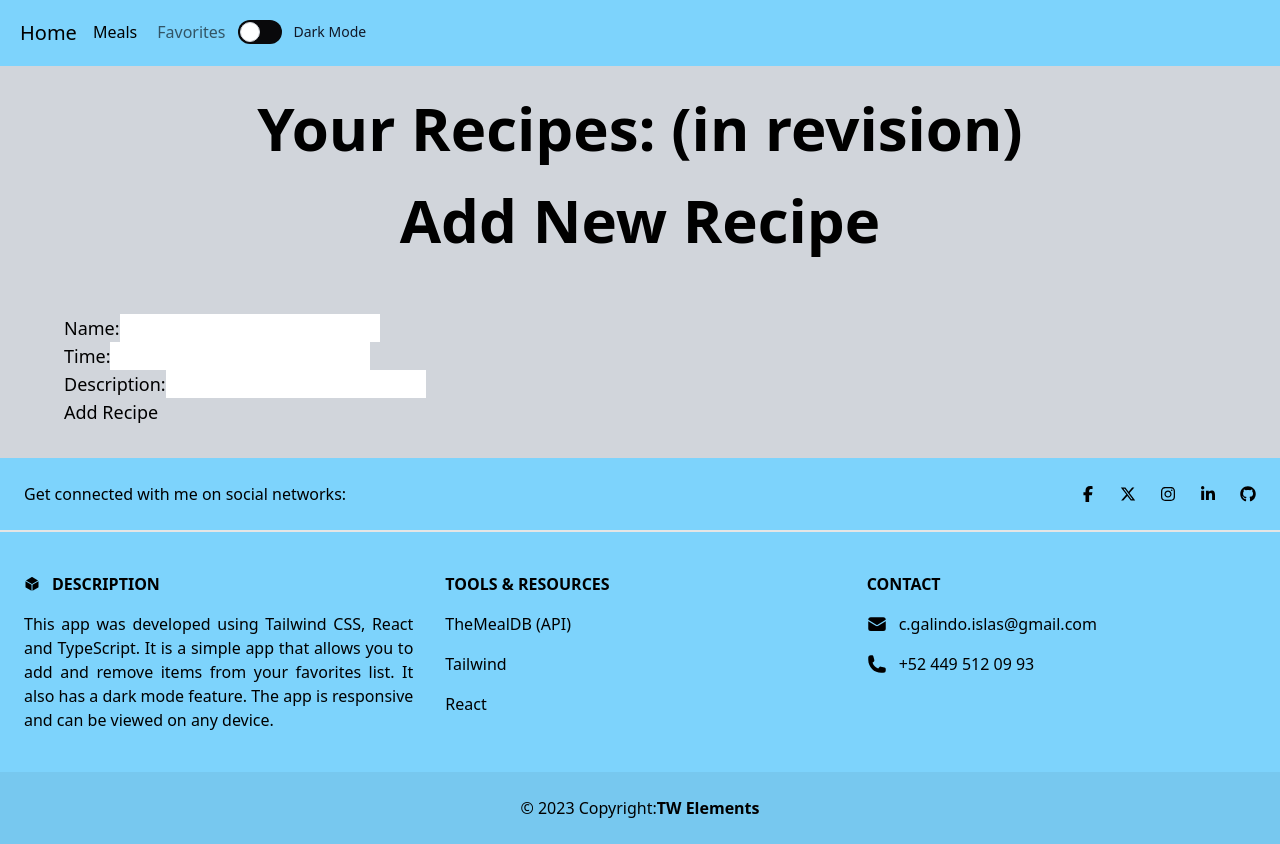
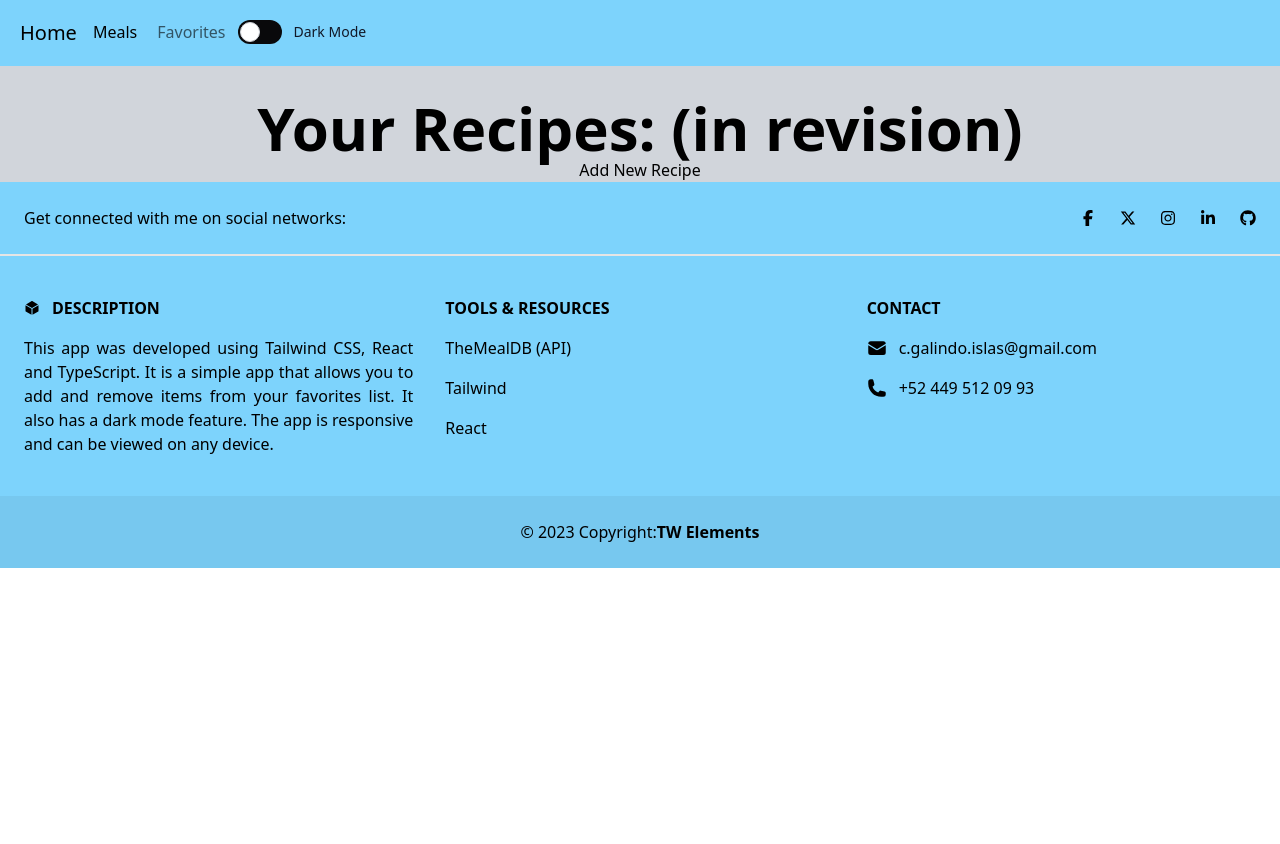
Before and after one commit to CarlosGal19/Site-React-Recipes, a React (Vite) app: page /your-recipes in a window 1280 px wide. After the commit the page ends 800 px from the top, so only its background shows below. Built offline with nearby package versions, Linux system fonts and the light colour scheme.

Commit message:
feat: changes made in Yourrecipes.tsx

```diff
--- a/src/components/YourRecipes.tsx
+++ b/src/components/YourRecipes.tsx
@@ -7,7 +7,8 @@ interface Recipe {
 }
 
 function YourRecipes() {
-  const [recipes, setRecipes] = useState<Recipe[]>([] as Recipe[]);
+  const [isEditting, setIsEditting] = useState<boolean>(false);
+  const [recipes, setRecipes] = useState<Recipe[]>([]);
   const [nuevoRecipe, setNuevoRecipe] = useState<Recipe>({ name: '', time: '', description: '' });
 
   const nuevoRecipeChange = (e: ChangeEvent<HTMLInputElement>) => {
@@ -23,7 +24,7 @@ function YourRecipes() {
       const storedRecipes = localStorage.getItem("yourRecipes");
       if (storedRecipes === undefined || storedRecipes === null) {
         setRecipes([]);
-        return
+        return;
       }
       setRecipes(JSON.parse(storedRecipes));
     }
@@ -37,26 +38,39 @@ function YourRecipes() {
       localStorage.setItem("yourRecipes", JSON.stringify(updatedRecipes));
       setNuevoRecipe({ name: '', time: '', description: '' });
     }
+
+    setIsEditting(false);
+  };
+
+  const handleEdit = () => {
+    setIsEditting(true);
+  };
+
+  const handleViewRecipes = () => {
+    setIsEditting(false);
   };
 
   return (
+    <div className="Index">
       <div className="inner-container">
+        <style>
+          {`
+            .recipe-box {
+              border: 1px solid #ccc;
+              border-radius: 8px;
+              padding: 16px;
+              margin: 16px 0;
+              background-color: #f9f9f9;
+              box-shadow: 0 2px 4px rgba(0, 0, 0, 0.1);
+            }
+          `}
+        </style>
         <div className="text-center">
+          {!isEditting && (
             <h1 className="mt-8 font-bold text-6xl dark:text-slate-100">Your Recipes: (in revision)</h1>
-        <ul>
-          {
-            recipes &&
-            recipes.map((recipe, index) => (
-              <li key={index}>
-                <h2>{recipe.name}</h2>
-                <p>{recipe.time}</p>
-                <p>{recipe.description}</p>
-              </li>
-            ))
-          }
-        </ul>
-      </div>
-      <div className="text-center">
+          )}
+          {isEditting ? (
+            <div>
               <h2 className="dark:text-slate-100 text-6xl font-bold py-8">Add New Recipe</h2>
               <form className="text-lg text-justify px-16 py-8 dark:text-slate-100">
                 <label>
@@ -76,6 +90,23 @@ function YourRecipes() {
                 <br />
                 <button type="button" onClick={handleAgregarRecipe}>Add Recipe</button>
               </form>
+              <button type="button" onClick={handleViewRecipes}>View Recipes</button>
+            </div>
+          ) : (
+            <div>
+              <ul>
+                {recipes && recipes.map((recipe, index) => (
+                  <li key={index} className="recipe-box">
+                    <h2>{recipe.name}</h2>
+                    <p>{recipe.time}</p>
+                    <p>{recipe.description}</p>
+                  </li>
+                ))}
+              </ul>
+              <button type="button" onClick={handleEdit}>Add New Recipe</button>
+            </div>
+          )}
+        </div>
       </div>
     </div>
   );
```
Lines whose indentation alone changed are shown as unchanged.
